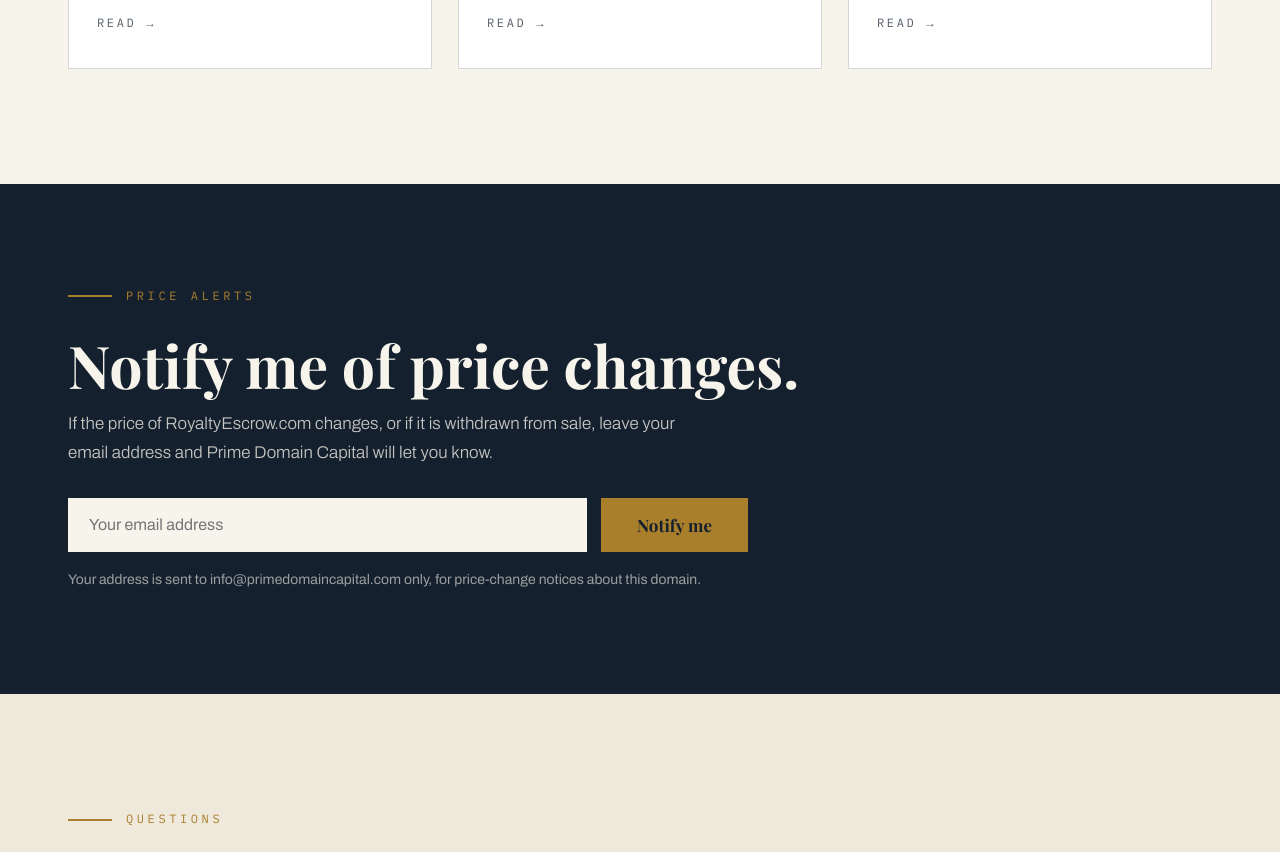
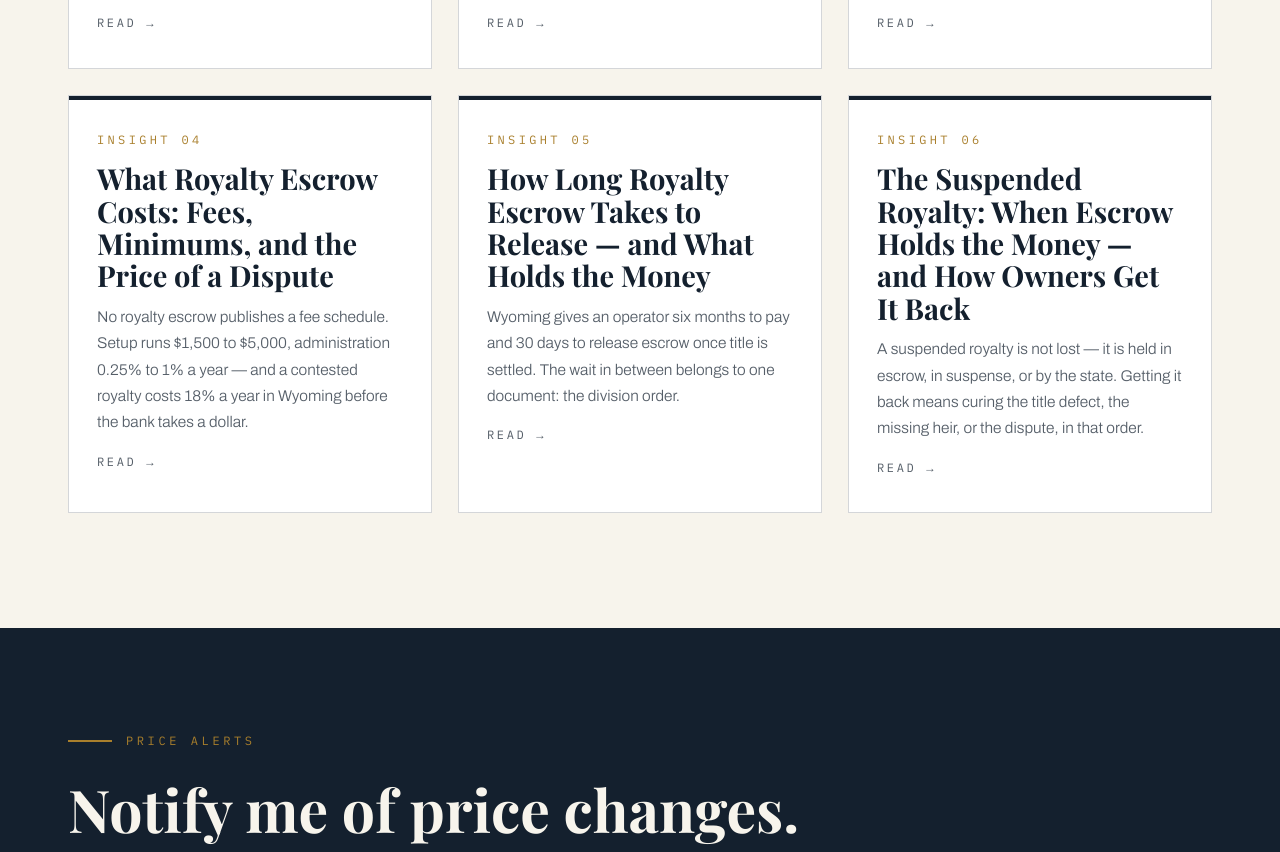
Before and after one commit to primedomaincapital/royaltyescrow, a plain HTML site: page index.html in a window 1280 px wide. Shown: the part 6236-7088 px from the top of the page. Drawn offline with nearby package versions, Linux system fonts and the light colour scheme; a web font is replaced by a local one.

Commit message:
Add insights 4-6 cards to homepage

```diff
--- a/index.html
+++ b/index.html
@@ -480,7 +480,7 @@
           <p>Wilmington Trust lists royalty escrow as a named service. Its M&amp;A team administers 24,000 payments a year worth $29 billion. Escrow is not a product. It is a fee business.</p>
           <p class="read">Read &rarr;</p>
         </div>
-      </a>
+      </a><a class="card" href="insights/article4.html"><div class="tx"><div class="zone">Insight 04</div><h3>What Royalty Escrow Costs: Fees, Minimums, and the Price of a Dispute</h3><p>No royalty escrow publishes a fee schedule. Setup runs $1,500 to $5,000, administration 0.25% to 1% a year — and a contested royalty costs 18% a year in Wyoming before the bank takes a dollar.</p><p class="read">Read &rarr;</p></div></a><a class="card" href="insights/article5.html"><div class="tx"><div class="zone">Insight 05</div><h3>How Long Royalty Escrow Takes to Release — and What Holds the Money</h3><p>Wyoming gives an operator six months to pay and 30 days to release escrow once title is settled. The wait in between belongs to one document: the division order.</p><p class="read">Read &rarr;</p></div></a><a class="card" href="insights/article6.html"><div class="tx"><div class="zone">Insight 06</div><h3>The Suspended Royalty: When Escrow Holds the Money — and How Owners Get It Back</h3><p>A suspended royalty is not lost — it is held in escrow, in suspense, or by the state. Getting it back means curing the title defect, the missing heir, or the dispute, in that order.</p><p class="read">Read &rarr;</p></div></a>
     </div>
   </div>
 </section>
```
